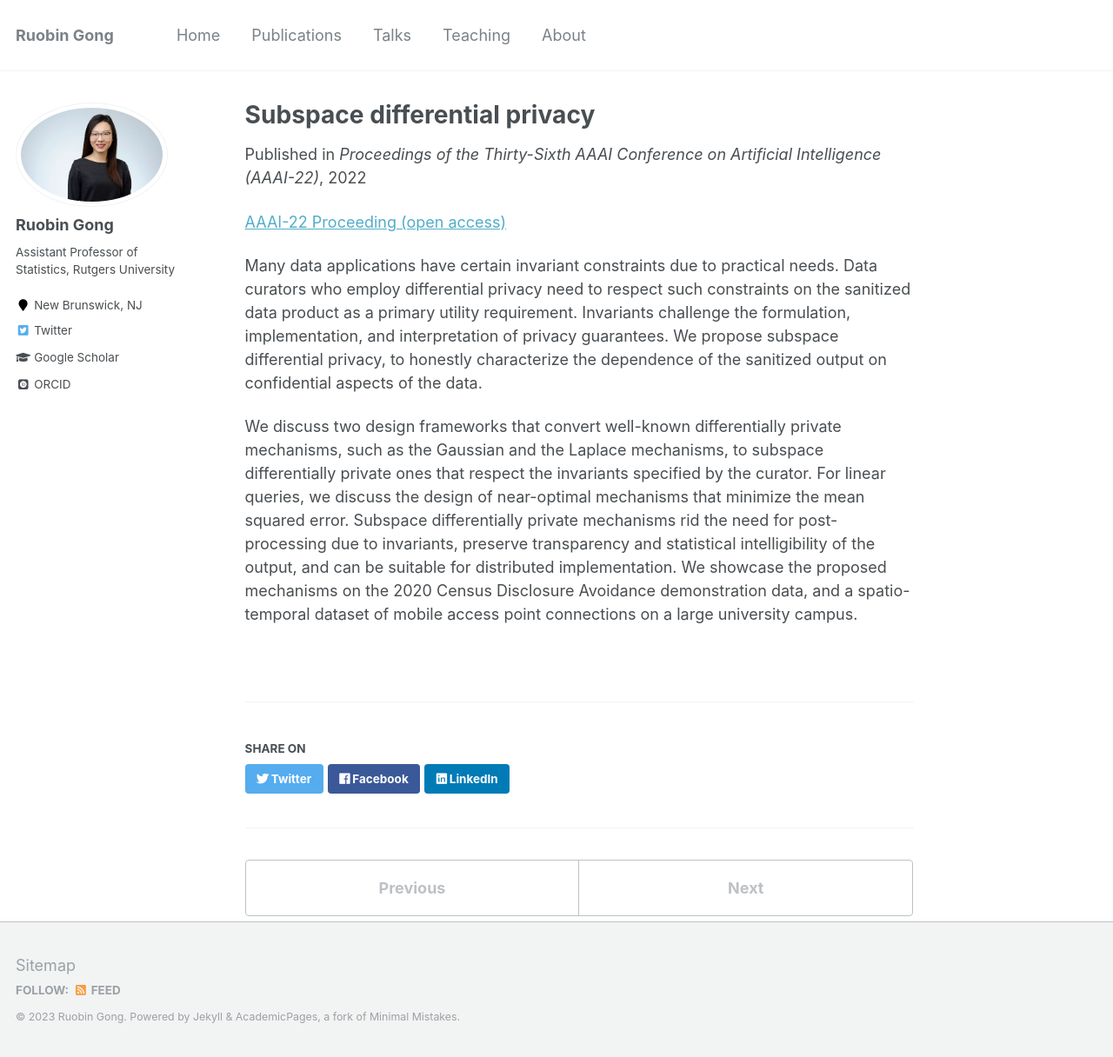
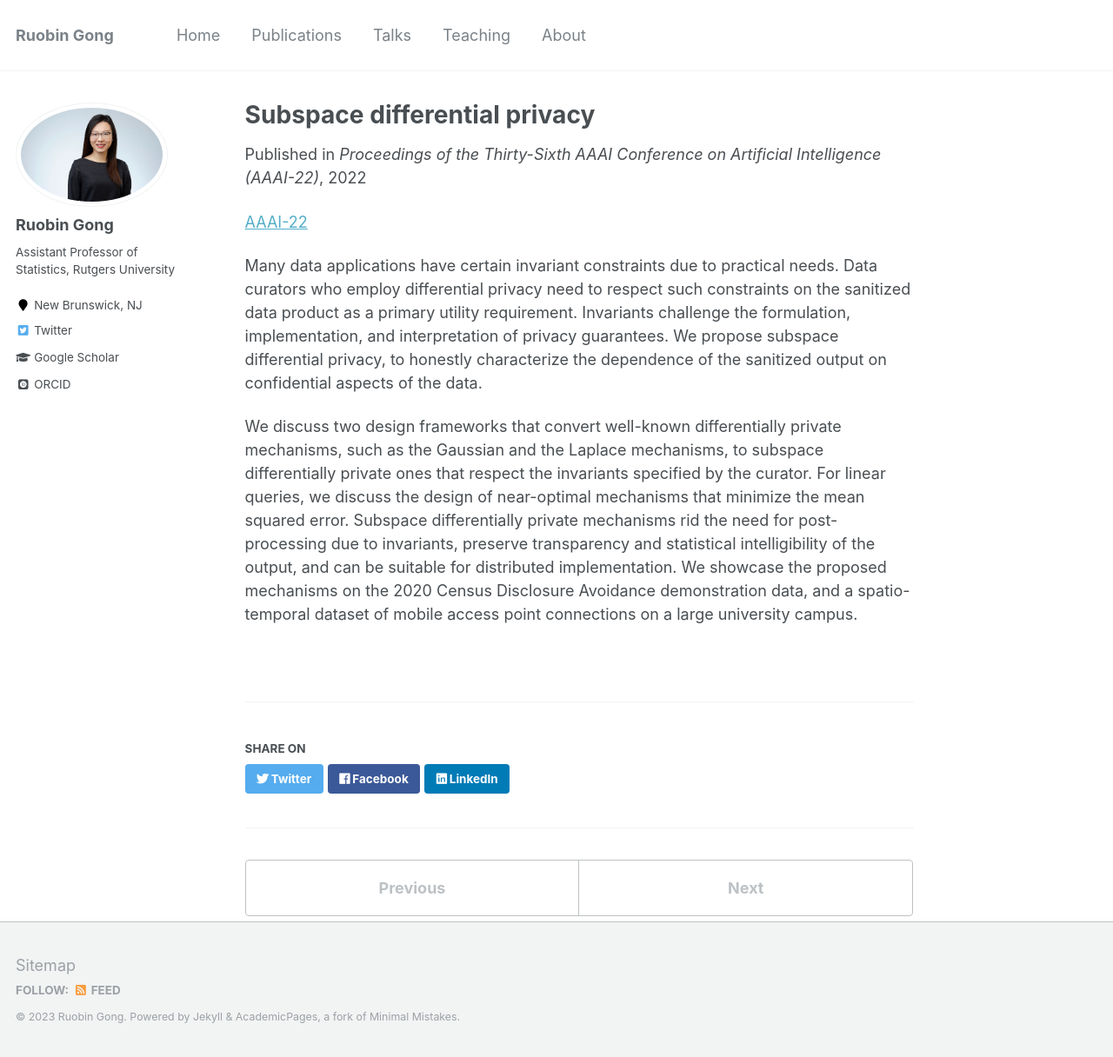
Before and after one commit to RuobinGong/RuobinGong.github.io, a Jekyll site: the page built from _publications_privacy/2022-02-01-subspace.md, in a window 1280 px wide and 1216 px high. Shown: the whole window at 87% size. Built offline with Jekyll 4.4.1, drawn with Linux system fonts in a browser that asks for light colours; some web fonts are replaced.

Commit message:
Update 2022-02-01-subspace.md

```diff
--- a/_publications_privacy/2022-02-01-subspace.md
+++ b/_publications_privacy/2022-02-01-subspace.md
@@ -10,7 +10,7 @@ author: 'J Gao, R Gong, FY Yu'
 ---
 
 
-[AAAI-22 Proceeding (open access)](https://ojs.aaai.org/index.php/AAAI/article/view/20315)
+[AAAI-22](https://ojs.aaai.org/index.php/AAAI/article/view/20315)
 
 
 
```
